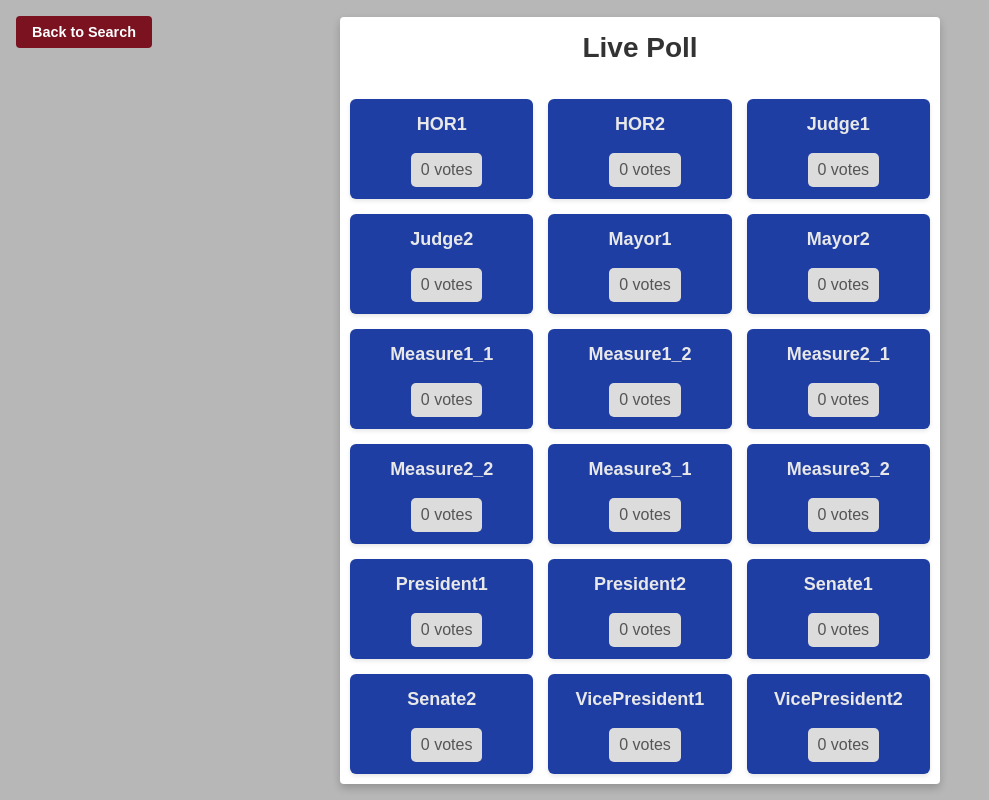
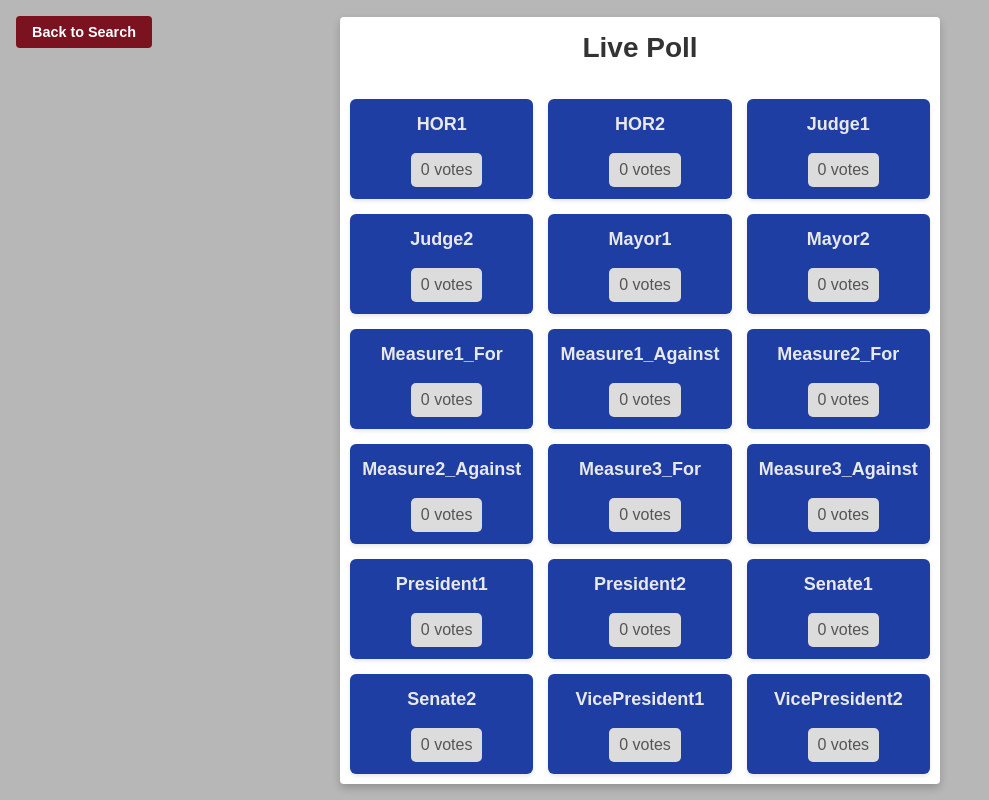
Before and after one commit to smartcube12/Soft-Eng-Capstone, a React (Vite) app: page /live-poll in a window 1280 px wide. Shown: the whole page, without its empty margins (0-989 px from the left). Built offline with nearby package versions, Linux system fonts and the light colour scheme.

Commit message:
Update LivePoll.tsx
Fixed Routing bug

```diff
--- a/src/LivePoll.tsx
+++ b/src/LivePoll.tsx
@@ -16,12 +16,12 @@
         Judge2:0,
         Mayor1:0,
         Mayor2:0,
-        Measure1_1:0,
-        Measure1_2:0,
-        Measure2_1:0,
-        Measure2_2:0,
-        Measure3_1:0,
-        Measure3_2:0,
+        Measure1_For:0,
+        Measure1_Against:0,
+        Measure2_For:0,
+        Measure2_Against:0,
+        Measure3_For:0,
+        Measure3_Against:0,
         President1:0,
         President2:0,
         Senate1:0,
@@ -31,7 +31,7 @@
 
     return (
         <div className="my-poll-container">
-            <button className="back-button" onClick={() => navigate('/voter-information')}>
+            <button className="back-button" onClick={() => navigate('/')}>
                 Back to Search
             </button>
             <h2>Live Poll</h2>
```
